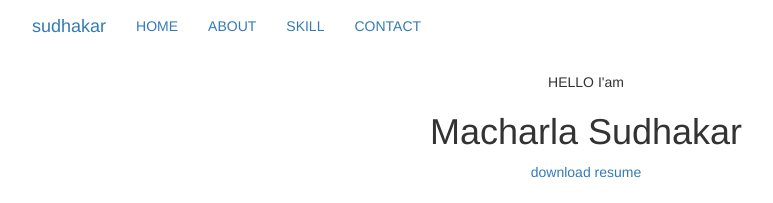
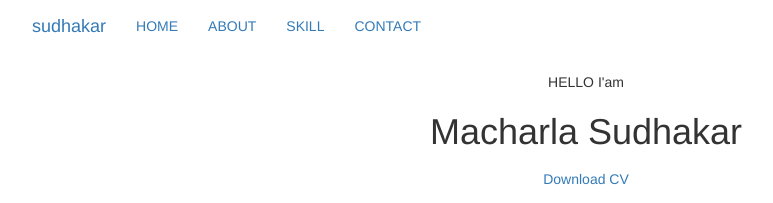
Before and after one commit to sudhakarsai143/Sudhakar, a Flask app: page / in a window 1280 px wide. Shown: the top 203 px of the page, without its empty margins (54-827 px from the left). Run offline with Flask 3, Linux system fonts and the light colour scheme; some libraries are stand-ins or nearby versions.

Commit message:
Update index.html

```diff
--- a/templates/index.html
+++ b/templates/index.html
@@ -40,7 +40,8 @@
           <h1 class="header__content__title">Macharla Sudhakar</h1>
           <ul class="header__content__sub-title">
           </ul>
-<a href="D:\sai\templates\CV.pdf" download>download resume</a>
+<a href="static/cv/Solapuram_Siva_Kumar_Reddy_CV.pdf" download class="btn btn-theme-outline">Download CV</a>
+
         </div>
 
       </div>
```
